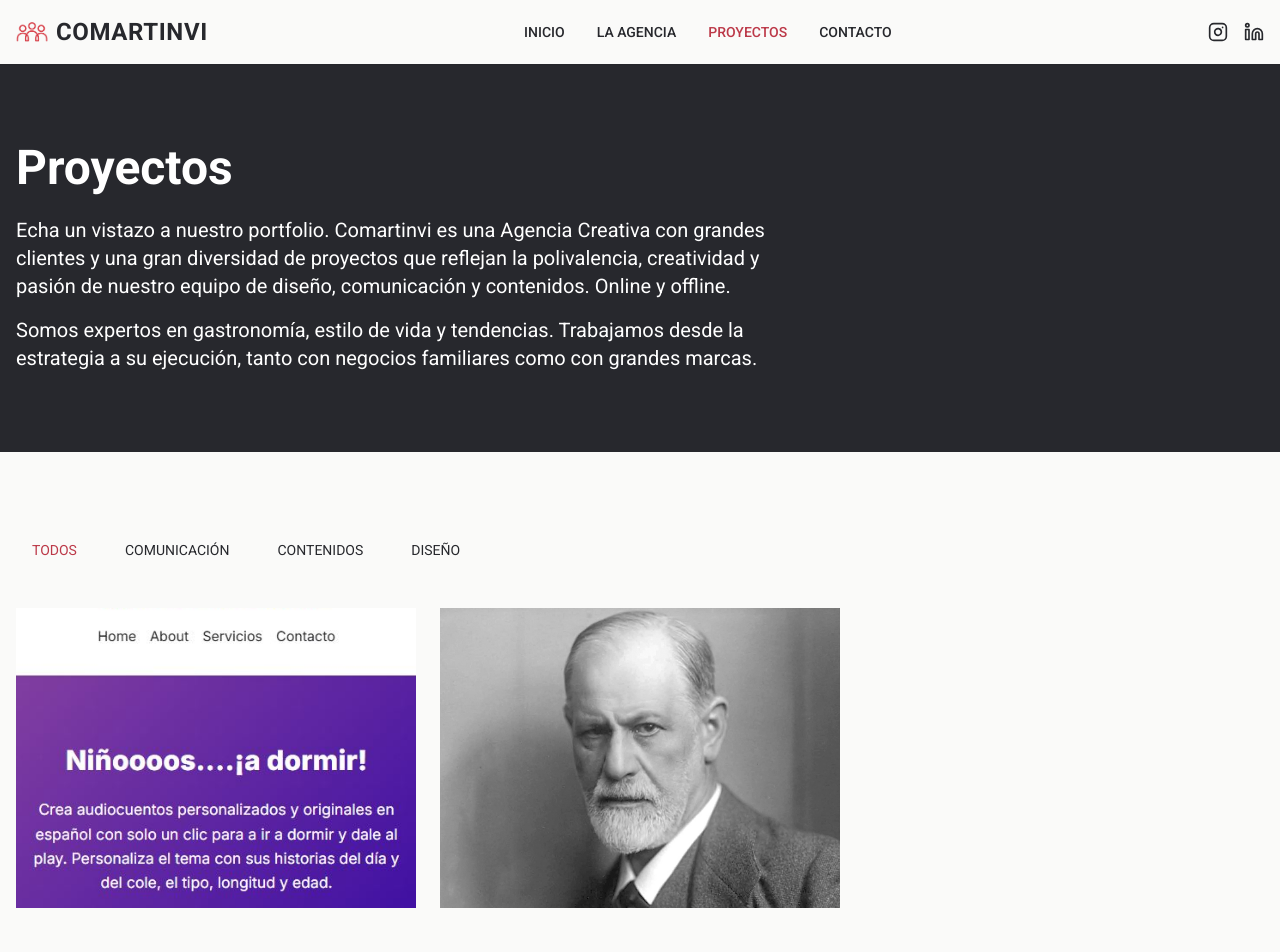
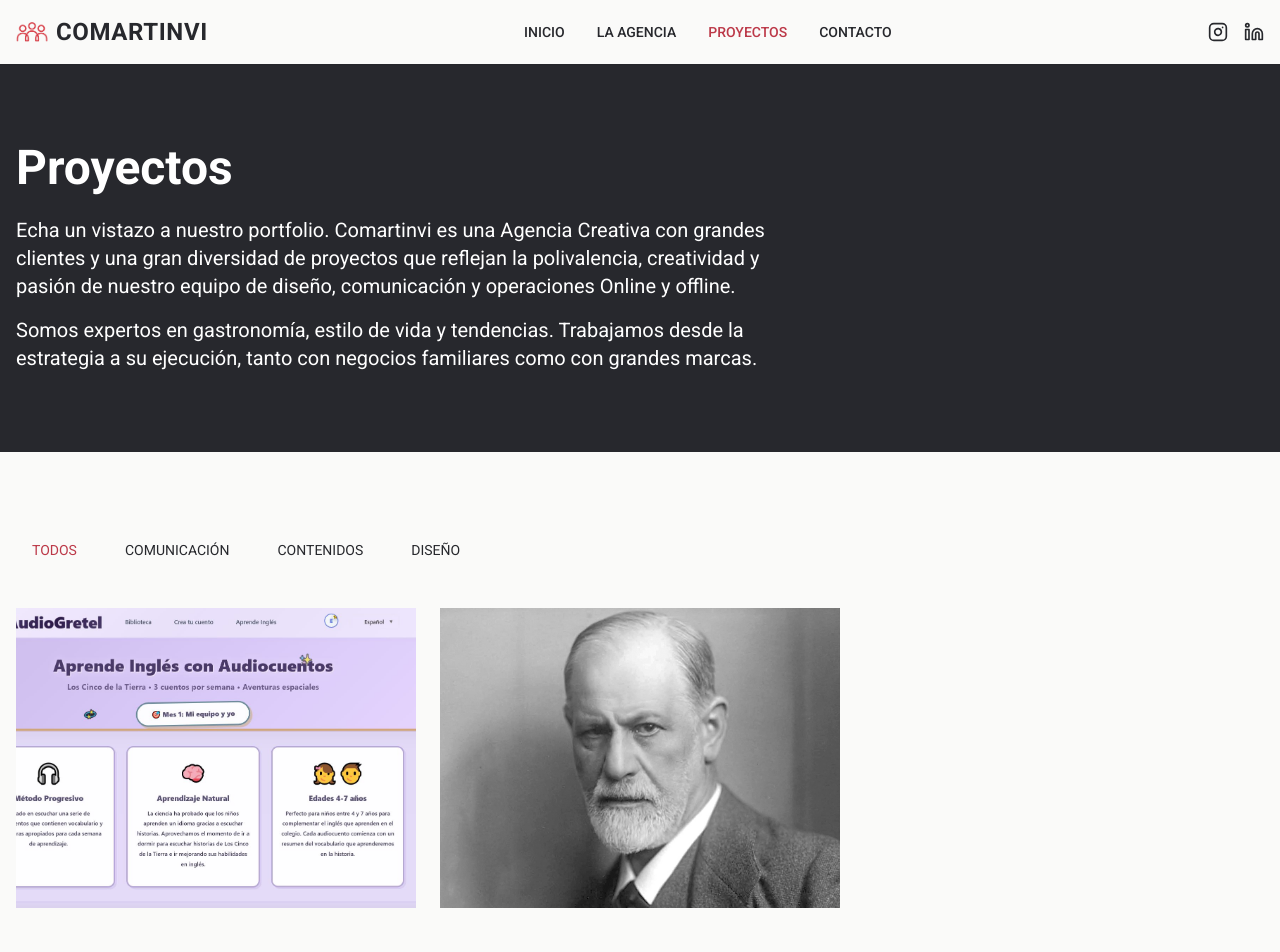
Before and after one commit to MariaMartinvi/comartinvi, a React (Vite) app: page /projects in a window 1280 px wide. Shown: the top 952 px of the page. Built offline with nearby package versions, Linux system fonts and the light colour scheme.

Commit message:
tonterrias

```diff
--- a/src/components/projects/ProjectCard.tsx
+++ b/src/components/projects/ProjectCard.tsx
@@ -7,6 +7,7 @@ export interface ProjectType {
   imageUrl: string;
   categories: string[];
   slug: string;
+  websiteUrl?: string; // Optional external website URL
 }
 
 interface ProjectCardProps {
@@ -14,15 +15,7 @@ interface ProjectCardProps {
 }
 
 const ProjectCard = ({ project }: ProjectCardProps) => {
-  return (
-    <motion.div
-      className="project-card aspect-[4/3] overflow-hidden"
-      initial={{ opacity: 0 }}
-      animate={{ opacity: 1 }}
-      transition={{ duration: 0.3 }}
-      whileHover={{ y: -5 }}
-    >
-      <Link to={`/projects/${project.slug}`}>
+  const cardContent = (
     <div className="relative h-full">
       <img
         src={project.imageUrl}
@@ -40,7 +33,30 @@ const ProjectCard = ({ project }: ProjectCardProps) => {
         </div>
       </div>
     </div>
+  );
+
+  return (
+    <motion.div
+      className="project-card aspect-[4/3] overflow-hidden"
+      initial={{ opacity: 0 }}
+      animate={{ opacity: 1 }}
+      transition={{ duration: 0.3 }}
+      whileHover={{ y: -5 }}
+    >
+      {project.websiteUrl ? (
+        <a
+          href={project.websiteUrl}
+          target="_blank"
+          rel="noopener noreferrer"
+          className="block h-full"
+        >
+          {cardContent}
+        </a>
+      ) : (
+        <Link to={`/projects/${project.slug}`} className="block h-full">
+          {cardContent}
         </Link>
+      )}
     </motion.div>
   );
 };
--- a/src/pages/AboutPage.tsx
+++ b/src/pages/AboutPage.tsx
@@ -16,7 +16,7 @@ const AboutPage = () => {
             <h1 className="text-4xl md:text-5xl font-bold mb-6">La Agencia</h1>
             <p className="text-xl">
               Comartinvi es una agencia creativa con grandes clientes y una diversidad de proyectos
-              que reflejan nuestra pasión por el diseño, comunicación y contenidos.
+              que reflejan nuestra pasión por el diseño, comunicación y las operaciones.
             </p>
           </motion.div>
         </div>
@@ -46,8 +46,8 @@ const AboutPage = () => {
               <p className="text-lg mb-4">
                 Desde nuestros inicios, hemos estado comprometidos con la creación de experiencias
                 de marca únicas y memorables. Fundada por un equipo de profesionales apasionados
-                por el diseño y la comunicación, Comartinvi ha crecido para convertirse en una
-                agencia de referencia en el sector.
+                por el diseño, la comunicación y las operaciones, Comartinvi ha crecido para convertirse en una
+                agencia y consultora de referencia en el sector.
               </p>
               <p className="text-lg mb-6">
                 Entendemos que cada proyecto es único y merece un enfoque personalizado. Por eso,
@@ -128,10 +128,10 @@ const AboutPage = () => {
             {[
               { title: 'Diseño', description: 'Creación de identidades de marca, materiales gráficos y diseño web.' },
               { title: 'Comunicación', description: 'Estrategias de comunicación, gestión de redes sociales y relaciones públicas.' },
-              { title: 'Contenidos', description: 'Creación de contenido editorial, fotográfico y audiovisual para diversas plataformas.' },
+              { title: 'Contenidos', description: 'Operaciones para la creación de contenido editorial, fotográfico y audiovisual para diversas plataformas.' },
               { title: 'Audiovisual', description: 'Producción de vídeos, fotografía y contenido multimedia de alta calidad.' },
               { title: 'Digital', description: 'Gestión de presencia online, marketing digital y optimización de conversión.' },
-              { title: 'Producción', description: 'Producción de eventos, sesiones fotográficas y proyectos especiales.' }
+              { title: 'Operaciones y Producción', description: 'Operaciones y producción de eventos, sesiones fotográficas y proyectos especiales.' }
             ].map((service, index) => (
               <motion.div
                 key={service.title}
--- a/src/pages/HomePage.tsx
+++ b/src/pages/HomePage.tsx
@@ -7,17 +7,19 @@ import ProjectsGrid from '../components/projects/ProjectsGrid';
 const featuredProjects: ProjectType[] = [
   {
     id: 1,
-    title: 'Mi Cuentacuentos',
-    imageUrl: '/cuentacuentos.jpg',
+    title: 'Audiogretel',
+    imageUrl: '/audiogretel.JPG',
     categories: ['comunicación', 'contenidos', 'diseño'],
-    slug: 'cuentacuentos'
+    slug: 'audiogretel',
+    websiteUrl: 'https://audiogretel.com' // Add your website URL here
   },
   {
     id: 2,
-    title: 'Wasapeo',
+    title: 'Chatsalsa',
     imageUrl: '/freud.jpg',
     categories: ['diseño'],
-    slug: 'wasapeo'
+    slug: 'chatsalsa',
+    websiteUrl: 'https://chatsalsa.com' // Add your website URL here
   }
 
 ];
@@ -37,7 +39,7 @@ const HomePage = () => {
             <h1 className="text-4xl md:text-6xl font-bold mb-6">Diseñamos experiencias creativas que conectan con las personas</h1>
             <p className="text-xl md:text-2xl mb-8 text-gray-300">
               Somos Comartinvi, una agencia creativa con grandes clientes y una diversidad de proyectos
-              que reflejan nuestra pasión por el diseño y la comunicación.
+              que reflejan nuestra pasión por el diseño, la comunicación y las operaciones.
             </p>
             <Link to="/contact" className="btn btn-primary">
               Hablemos de tu proyecto
@@ -110,10 +112,10 @@ const HomePage = () => {
             {[
               { title: 'Diseño', description: 'Creación de identidades de marca, materiales gráficos y diseño web.' },
               { title: 'Comunicación', description: 'Estrategias de comunicación, gestión de redes sociales y relaciones públicas.' },
-              { title: 'Contenidos', description: 'Creación de contenido editorial, fotográfico y audiovisual para diversas plataformas.' },
+              { title: 's', description: 'Creación de contenido editorial, fotográfico y audiovisual para diversas plataformas.' },
               { title: 'Audiovisual', description: 'Producción de vídeos, fotografía y contenido multimedia de alta calidad.' },
               { title: 'Digital', description: 'Gestión de presencia online, marketing digital y optimización de conversión.' },
-              { title: 'Producción', description: 'Producción de eventos, sesiones fotográficas y proyectos especiales.' }
+              { title: 'Operaciones y Producción', description: 'Producción de eventos, sesiones fotográficas y proyectos especiales.' }
             ].map((service, index) => (
               <motion.div
                 key={service.title}
--- a/src/pages/ProjectsPage.tsx
+++ b/src/pages/ProjectsPage.tsx
@@ -6,17 +6,19 @@ import type { ProjectType } from '../components/projects/ProjectCard';
 const allProjects: ProjectType[] = [
   {
     id: 1,
-    title: 'Mi Cuentacuentos',
-    imageUrl: '/cuentacuentos.jpg',
+    title: 'Audiogretel',
+    imageUrl: '/audiogretel.JPG',
     categories: ['comunicación', 'contenidos', 'diseño'],
-    slug: 'cuentacuentos'
+    slug: 'audiogretel',
+    websiteUrl: 'https://audiogretel.com' // Add your website URL here
   },
   {
     id: 2,
-    title: 'Wasapeo',
+    title: 'Chatsalsa',
     imageUrl: '/freud.jpg',
     categories: ['diseño'],
-    slug: 'wasapeo'
+    slug: 'chatsalsa',
+    websiteUrl: 'https://chatsalsa.com' // Add your website URL here
   }
 ];
 
@@ -36,7 +38,7 @@ const ProjectsPage = () => {
             <p className="text-xl">
               Echa un vistazo a nuestro portfolio. Comartinvi es una Agencia Creativa con grandes clientes y una gran
               diversidad de proyectos que reflejan la polivalencia, creatividad y pasión de nuestro equipo de diseño,
-              comunicación y contenidos. Online y offline.
+              comunicación y operaciones Online y offline.
             </p>
             <p className="text-xl mt-4">
               Somos expertos en gastronomía, estilo de vida y tendencias. Trabajamos desde la estrategia a su
```
Also changed, not shown: public/audiogretel.JPG (added). Lines whose indentation alone changed are shown as unchanged.
